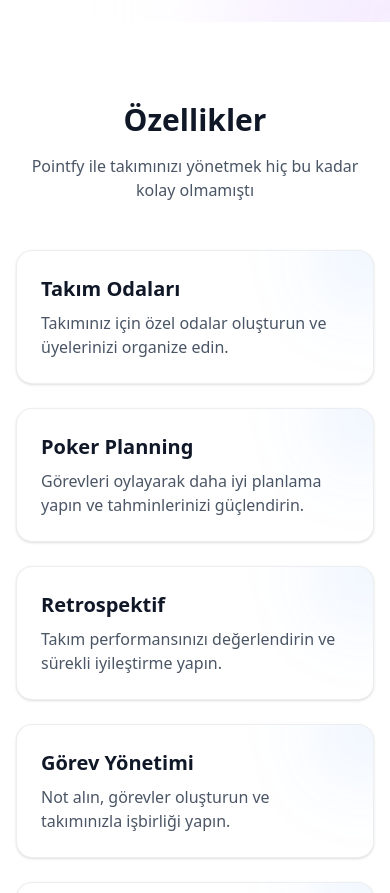
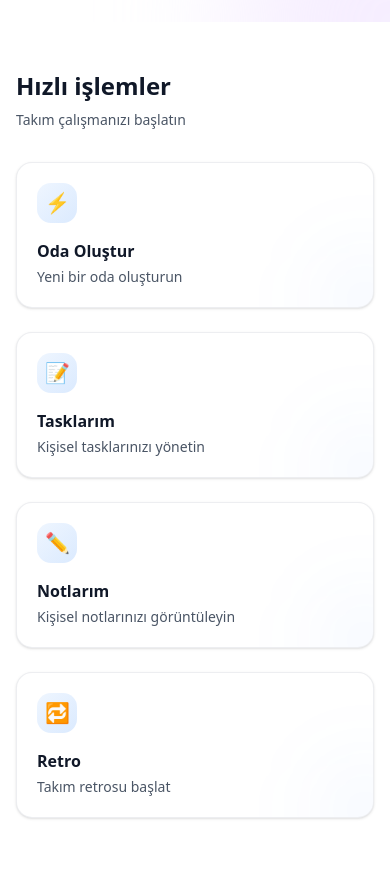
Before and after one commit to volkandincer/pointfy-web, a Next.js app: page / in a window 390 px wide. Shown: the part 590-1483 px from the top of the page. Built offline with nearby package versions, Linux system fonts and the light colour scheme; no server answers.

Commit message:
feat(home): add QuickActions section to mirror mobile home (Oda Oluştur, Tasklarım, Notlarım, Retro)

```diff
--- a/app/page.tsx
+++ b/app/page.tsx
@@ -4,10 +4,12 @@ import { useMemo } from "react";
 import Header from "@/components/layout/Header";
 import Footer from "@/components/layout/Footer";
 import Hero from "@/components/sections/Hero";
+import QuickActions from "@/components/sections/QuickActions";
 import Features from "@/components/sections/Features";
 import CTA from "@/components/sections/CTA";
 import type { Feature } from "@/interfaces/Feature.interface";
 import type { NavigationItem } from "@/interfaces/Navigation.interface";
+import type { QuickAction } from "@/interfaces/QuickAction.interface";
 import { getDefaultNavigationItems } from "@/lib/utils";
 
 export default function HomePage() {
@@ -58,11 +60,46 @@ export default function HomePage() {
     []
   );
 
+  const actions: QuickAction[] = useMemo(
+    () => [
+      {
+        id: "create-room",
+        title: "Oda Oluştur",
+        description: "Yeni bir oda oluşturun",
+        href: "/login", // auth sonrası odalar/oluşturma akışına yönlenir
+        icon: "⚡",
+      },
+      {
+        id: "personal-tasks",
+        title: "Tasklarım",
+        description: "Kişisel tasklarınızı yönetin",
+        href: "/login",
+        icon: "📝",
+      },
+      {
+        id: "notes",
+        title: "Notlarım",
+        description: "Kişisel notlarınızı görüntüleyin",
+        href: "/login",
+        icon: "✏️",
+      },
+      {
+        id: "retro",
+        title: "Retro",
+        description: "Takım retrosu başlat",
+        href: "/login",
+        icon: "🔁",
+      },
+    ],
+    []
+  );
+
   return (
     <>
       <Header navigationItems={navigationItems} />
       <main>
         <Hero />
+        <QuickActions actions={actions} />
         <Features features={features} />
         <CTA />
       </main>
--- /dev/null
+++ b/components/sections/QuickActions.tsx
@@ -0,0 +1,38 @@
+"use client";
+
+import Link from "next/link";
+import { memo } from "react";
+import type { QuickAction } from "@/interfaces/QuickAction.interface";
+
+interface QuickActionsProps {
+  actions: QuickAction[];
+}
+
+const QuickActions = memo(function QuickActions({ actions }: QuickActionsProps) {
+  return (
+    <section className="container mx-auto px-4 py-12">
+      <div className="mx-auto max-w-6xl">
+        <h2 className="mb-2 text-2xl font-bold text-gray-900 dark:text-white">Hızlı işlemler</h2>
+        <p className="mb-8 text-sm text-gray-600 dark:text-gray-400">Takım çalışmanızı başlatın</p>
+        <div className="grid grid-cols-1 gap-6 sm:grid-cols-2 lg:grid-cols-4">
+          {actions.map((action) => (
+            <Link
+              key={action.id}
+              href={action.href}
+              className="group relative block overflow-hidden rounded-2xl border border-gray-200/70 bg-white p-5 shadow-sm transition-all hover:-translate-y-0.5 hover:shadow-md dark:border-gray-800/70 dark:bg-gray-900"
+            >
+              <div className="mb-4 inline-flex h-10 w-10 items-center justify-center rounded-xl bg-gradient-to-br from-blue-50 to-blue-100 text-xl dark:from-gray-800 dark:to-gray-700">
+                <span>{action.icon}</span>
+              </div>
+              <h3 className="mb-1 text-base font-semibold text-gray-900 dark:text-white">{action.title}</h3>
+              <p className="text-sm text-gray-600 dark:text-gray-400">{action.description}</p>
+              <div className="pointer-events-none absolute -right-10 -bottom-10 h-24 w-24 rounded-full bg-blue-500/5 blur-2xl transition-opacity group-hover:opacity-100" />
+            </Link>
+          ))}
+        </div>
+      </div>
+    </section>
+  );
+});
+
+export default QuickActions;
--- /dev/null
+++ b/interfaces/QuickAction.interface.ts
@@ -0,0 +1,7 @@
+export interface QuickAction {
+  id: string;
+  title: string;
+  description: string;
+  href: string;
+  icon: string; // emoji or icon name
+}
```
